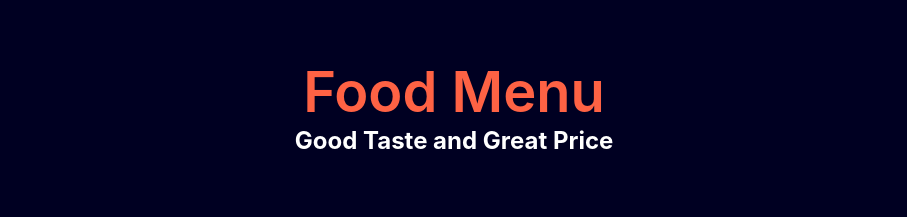
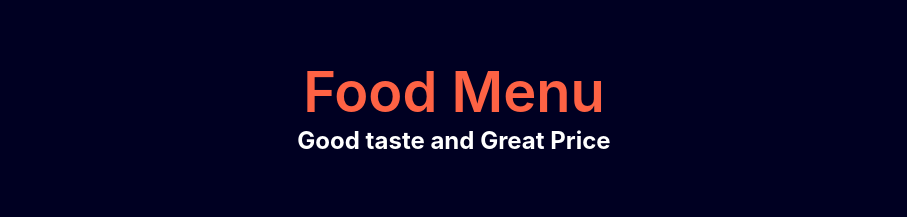
Before and after one commit to dunyo2107/Pizzahub_vscode, a plain HTML site: page index.html in a window 1280 px wide. Shown: the part 1400-1617 px from the top of the page, without its empty margins (186-1093 px from the left). Drawn offline with nearby package versions, Linux system fonts and the light colour scheme.

```diff
--- a/index.html
+++ b/index.html
@@ -56,7 +56,7 @@
     <section class="menu" id="menu">
         <div class="heading" data-aos="fade-down">
            <span>Food Menu</span>
-           <h2>Good Taste and Great Price</h2>
+           <h2>Good taste and Great Price</h2>
         </div>
            <div class="menu-container" data-aos="fade-up">
             <div class="box">
```
